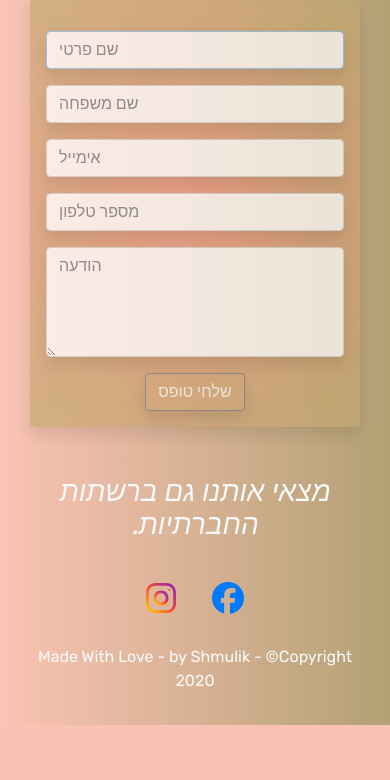
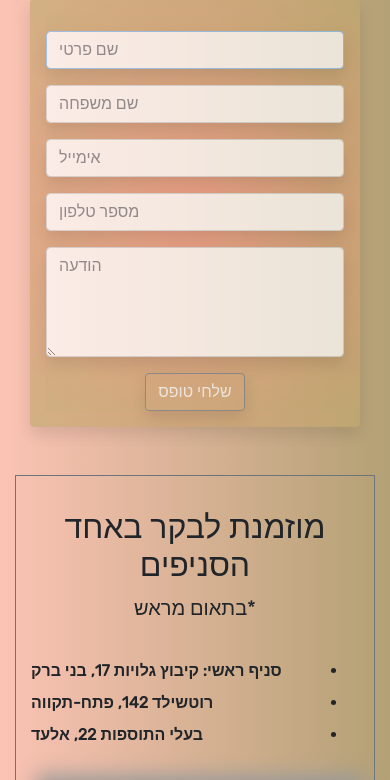
Before and after one commit to shmulickrot/haniwigs, a Rails app: page / in a window 390 px wide. Shown: the part 1067-1847 px from the top of the page. Before the commit the page ends 1792 px from the top, so only its background shows below. Run offline with Rails 7, Linux system fonts and the light colour scheme; style sheets or scripts are compiled from the project's sources; some libraries are stand-ins or nearby versions.

Commit message:
added_google_map and some style

```diff
--- a/app/assets/stylesheets/main_page.scss
+++ b/app/assets/stylesheets/main_page.scss
@@ -127,3 +127,18 @@ h2
 
   }
 }
+//google map
+.map-responsive{
+  overflow:hidden;
+  padding-bottom:56.25%;
+  position:relative;
+  height:0;
+  box-shadow: 5px -8px 19px #999;
+}
+.map-responsive iframe{
+  left:0;
+  top:0;
+  height:100%;
+  width:100%;
+  position:absolute;
+}
--- a/app/views/layouts/application.html.erb
+++ b/app/views/layouts/application.html.erb
@@ -31,6 +31,7 @@
 
 <%= yield %>
 <%#= render 'whatsapp' %>
+<%= render 'map_google' %>
 <%= render 'footer' %>
 <%= javascript_include_tag 'https://code.jquery.com/jquery-3.3.1.slim.min.js' %>
 <%= javascript_include_tag 'https://cdnjs.cloudflare.com/ajax/libs/popper.js/1.14.6/umd/popper.min.js' %>
--- /dev/null
+++ b/app/views/main_page/_map_google.html.erb
@@ -0,0 +1,20 @@
+<div class="container-fluid py-3">
+  <div class="container my-3 pt-3 border border-secondary">
+    <div class="row py-3">
+      <div class="col-md-7 col-sm-10">
+        <h2 class="p-0 text-center">מוזמנת לבקר באחד הסניפים</h2>
+        <p class="lead text-center">*בתאום מראש</p>
+        <ul class="unstyled line py-3">
+          <li><strong>סניף ראשי: קיבוץ גלויות 17, בני ברק</strong></li>
+          <li><strong>רוטשילד 142, פתח-תקווה</strong></li>
+          <li><strong>בעלי התוספות 22, אלעד</strong></li>
+        </ul>
+      </div>
+      <div class="col-md-5 col-sm-10">
+        <div class="map-responsive">
+          <iframe src="https://www.google.com/maps/embed?pb=!1m18!1m12!1m3!1d3380.7718547570494!2d34.84296878492006!3d32.07541888118948!2m3!1f0!2f0!3f0!3m2!1i1024!2i768!4f13.1!3m3!1m2!1s0x151d4b0b627b5601%3A0x9e90768a2bed88f8!2z15fXoNeZINek15nXqdeoINek15DXldeq!5e0!3m2!1siw!2sil!4v1582125752006!5m2!1siw!2sil" width="400" height="300" frameborder="0" style="border:0;" allowfullscreen=""></iframe>
+        </div>
+      </div>
+    </div>
+  </div>
+</div>
```
